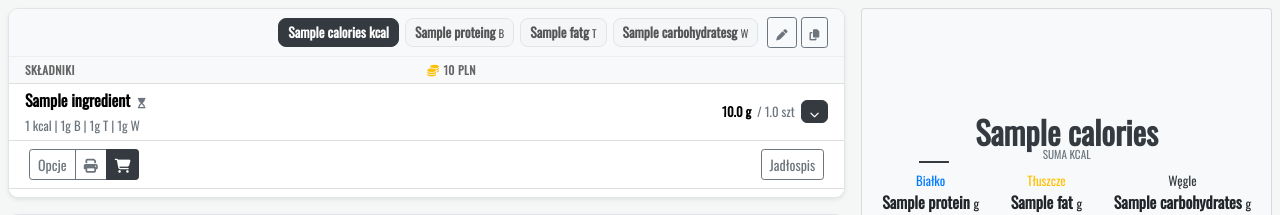
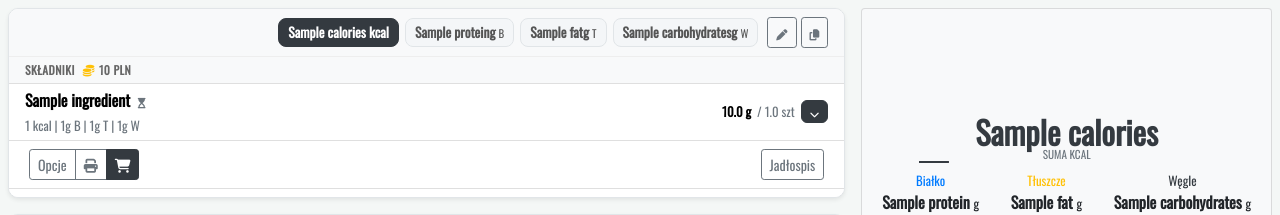
Before and after one commit to piter1316/toDoApp, a Django app: template meals/templates/meals/meal_edit.html in a window 1280 px wide. Shown: the part 48-263 px from the top of the page. Run offline with Django 3.2, Linux system fonts and the light colour scheme; tables that the repository leaves empty hold one stand-in row (values such as "Sample post"); the template is opened without the code that fills it: values that come from a table or form of the project are taken from there, most other values are stand-ins (such as "Sample title", 1, 10 or a date in 2020); some libraries are stand-ins or nearby versions.

Commit message:
meal_edit.html layout fixes

```diff
--- a/meals/templates/meals/meal_edit.html
+++ b/meals/templates/meals/meal_edit.html
@@ -138,28 +138,40 @@
         <ul class="list-group list-group-flush" id="ingredients_list">
 
           <!-- Sub-header -->
-          <li class="list-group-item px-3 py-1 d-flex justify-content-between align-items-center"
+          <li class="list-group-item px-3 py-1 d-flex flex-column flex-md-row justify-content-between align-items-stretch align-items-md-center"
               style="background:#f8f9fa; border-bottom:1px solid #eee;
                      font-size:.73rem; color:#666; font-weight:600;
                      text-transform:uppercase; letter-spacing:.04em;">
-            <span>Składniki</span>{% if sum_meal_price %}
-              <div><i class="fas fa-coins text-warning mr-1"></i>{{sum_meal_price}} PLN</div>
+
+              <div class="d-flex justify-content-between align-items-center">
+                  <span>Składniki</span>
+
+                  {% if sum_meal_price %}
+                      <span class="ml-2">
+                          <i class="fas fa-coins text-warning mr-1"></i>{{sum_meal_price}} PLN
+                      </span>
                   {% endif %}
-            <span>
+              </div>
+
+              <div class="d-flex flex-wrap justify-content-center justify-content-md-end align-items-center mt-1 mt-md-0">
                   {% if meal.0.total_vegies %}
                       <span class="macro-badge">
                           <i class="fas fa-carrot"></i> {{meal.0.total_vegies}}g
                       </span>
                   {% endif %}
+
                   {% if meal.0.total_fruits %}
                       <span class="macro-badge">
                           <i class="fas fa-apple-alt"></i> {{meal.0.total_fruits}}g
                       </span>
                   {% endif %}
+
                   {% if meal.0.is_hi_protein_flag %}
-                <span class="macro-badge small"># {{meal.0.macro.is_hi_protein.1}}</span>
+                      <span class="macro-badge small">
+                          # {{meal.0.macro.is_hi_protein.1}}
+                      </span>
                   {% endif %}
-            </span>
+              </div>
           </li>
 
           {% for ingredient in ingredients %}
```
Lines whose indentation alone changed are shown as unchanged.
